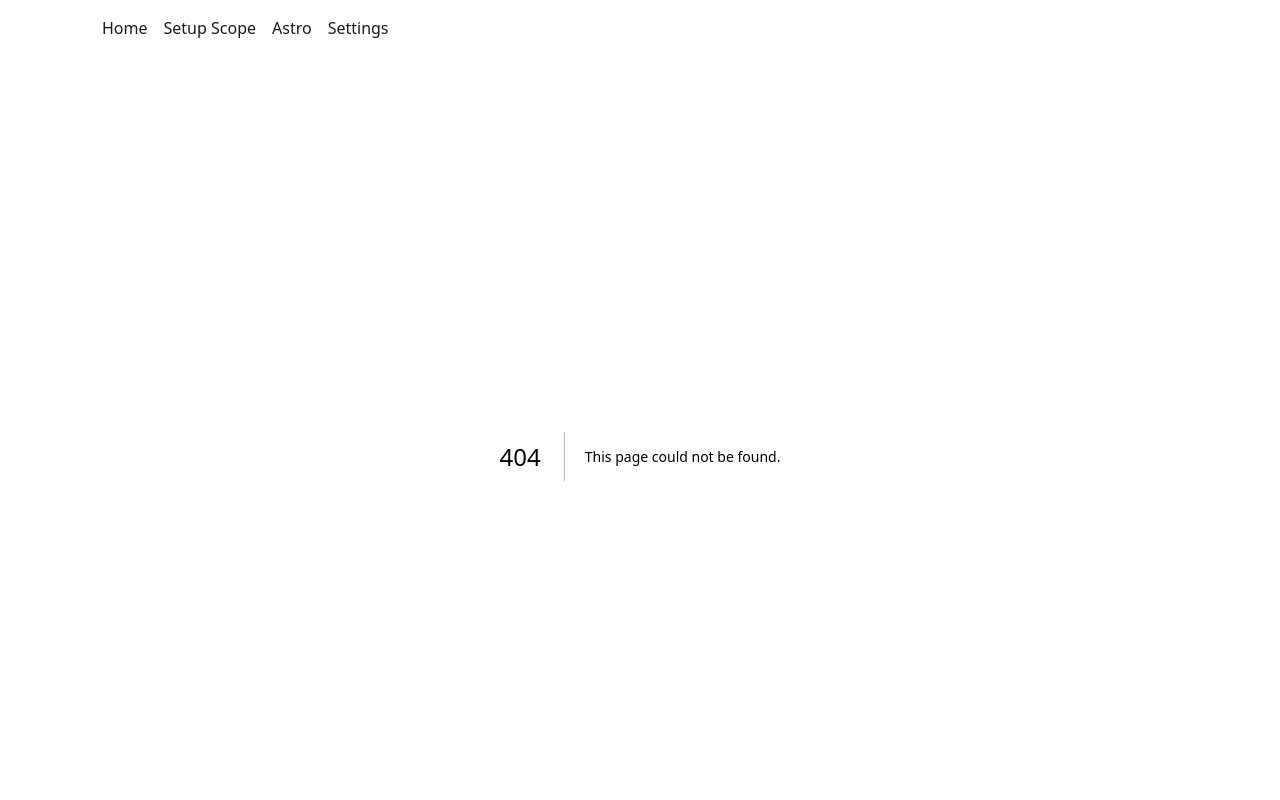
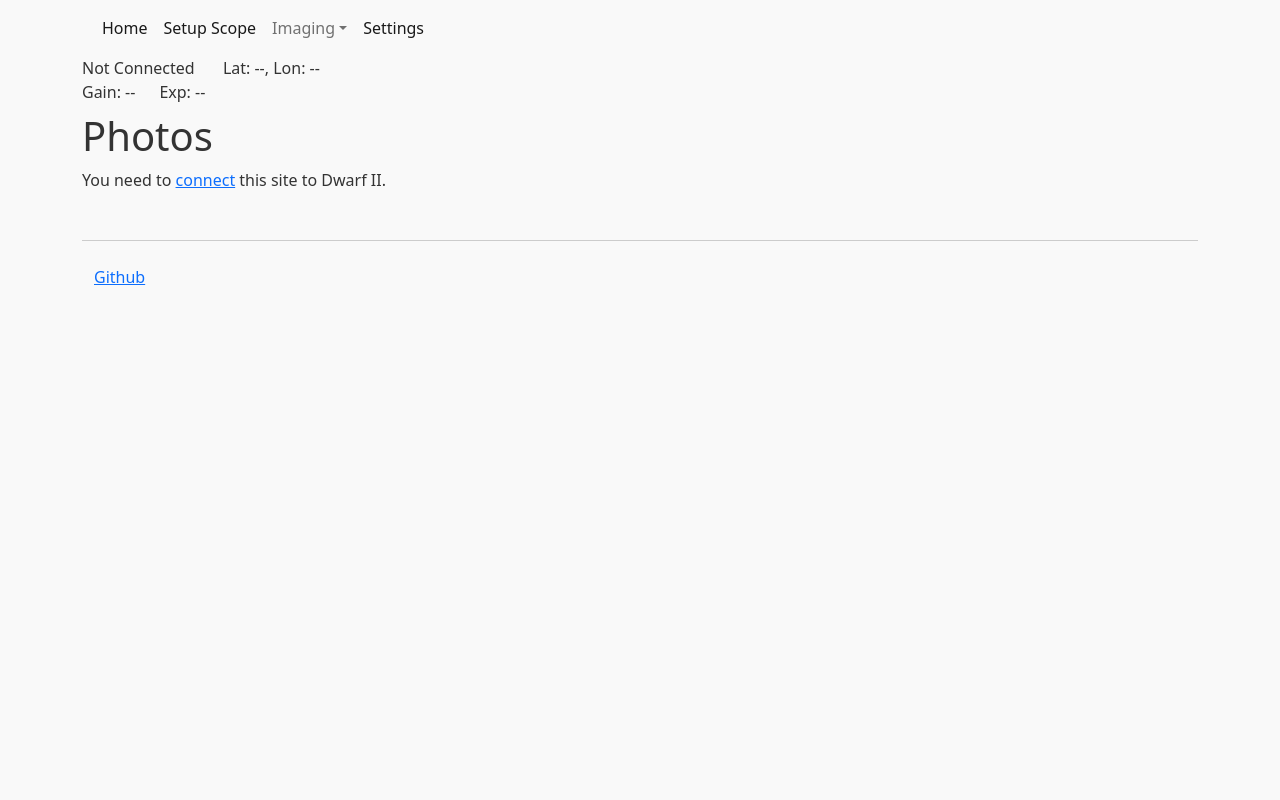
Before and after one commit to DwarfTelescopeUsers/DwarfApp_js, a Next.js app: page /photos in a window 1280 px wide. Before the commit this address had no page. Shown: the top 800 px of the page. Built offline with nearby package versions, Linux system fonts and the light colour scheme; no server answers.

Commit message:
add photos page; update nav and status bar

```diff
--- a/src/components/shared/Nav.tsx
+++ b/src/components/shared/Nav.tsx
@@ -33,14 +33,36 @@ export default function Nav() {
               </Link>
             </li>
 
-            <li className="nav-item">
-              <Link
-                className="nav-link active"
-                aria-current="page"
-                href="/astro-photos"
+            <li className="nav-item dropdown">
+              <a
+                className="nav-link dropdown-toggle"
+                href="#"
+                role="button"
+                data-bs-toggle="dropdown"
+                aria-expanded="false"
               >
-                Astro
-              </Link>
+                Imaging
+              </a>
+              <ul className="dropdown-menu">
+                <li>
+                  <Link
+                    className="dropdown-item"
+                    aria-current="page"
+                    href="/astro-photos"
+                  >
+                    Astro
+                  </Link>
+                </li>
+                <li>
+                  <Link
+                    className="dropdown-item"
+                    aria-current="page"
+                    href="/photos"
+                  >
+                    Photo
+                  </Link>
+                </li>
+              </ul>
             </li>
 
             <li className="nav-item">
--- a/src/components/shared/StatusBar.tsx
+++ b/src/components/shared/StatusBar.tsx
@@ -66,6 +66,14 @@ export default function StatusBar(props: PropType) {
       </div>
     );
   } else {
-    return <div className="mb-2"></div>;
+    return (
+      <div className="mb-2">
+        <span>{connection}</span>
+        <span className="ms-4"> {coords}</span>
+        <br />
+        <span>Gain: {gain}</span>
+        <span className="ms-4">Exp: {exp}</span>
+      </div>
+    );
   }
 }
--- /dev/null
+++ b/src/pages/photos.tsx
@@ -0,0 +1,88 @@
+import { useContext } from "react";
+import Head from "next/head";
+import Link from "next/link";
+
+import { ConnectionContext } from "@/stores/ConnectionContext";
+import CameraSettings from "@/components/CameraSettings";
+import { useSetupConnection } from "@/hooks/useSetupConnection";
+import StatusBar from "@/components/shared/StatusBar";
+import Focus from "@/components/Focus";
+import DwarfCameras from "@/components/DwarfCameras";
+import { telephotoCamera } from "@/lib/dwarf2_api";
+
+export default function Photo() {
+  useSetupConnection();
+  let connectionCtx = useContext(ConnectionContext);
+
+  if (
+    connectionCtx.connectionStatus === undefined ||
+    connectionCtx.connectionStatus === false
+  ) {
+    return (
+      <>
+        <Head>
+          <title>Photos</title>
+        </Head>
+        <StatusBar mode="photo" />
+
+        <h1>Photos</h1>
+
+        <p>
+          You need to <Link href="/setup-scope">connect</Link> this site to
+          Dwarf II.
+        </p>
+      </>
+    );
+  }
+
+  return (
+    <>
+      <Head>
+        <title>Setup Scope</title>
+      </Head>
+      <StatusBar mode="photo" />
+
+      <h1>Photos</h1>
+      {connectionCtx.connectionStatus}
+
+      <button
+        className="btn btn-primary"
+        type="button"
+        data-bs-toggle="offcanvas"
+        data-bs-target="#offcanvasScrolling"
+        aria-controls="offcanvasScrolling"
+      >
+        Menu
+      </button>
+
+      <DwarfCameras />
+
+      <div
+        className="offcanvas offcanvas-start"
+        data-bs-scroll="true"
+        data-bs-backdrop="false"
+        id="offcanvasScrolling"
+        aria-labelledby="offcanvasScrollingLabel"
+      >
+        <div className="offcanvas-header">
+          <h5 className="offcanvas-title" id="offcanvasScrollingLabel">
+            Photo
+          </h5>
+          <button
+            type="button"
+            className="btn-close"
+            data-bs-dismiss="offcanvas"
+            aria-label="Close"
+          ></button>
+        </div>
+        <div className="offcanvas-body">
+          <CameraSettings />
+          <hr />
+          <Focus />
+          <hr />
+        </div>
+      </div>
+      <div></div>
+    </>
+  );
+}
```
